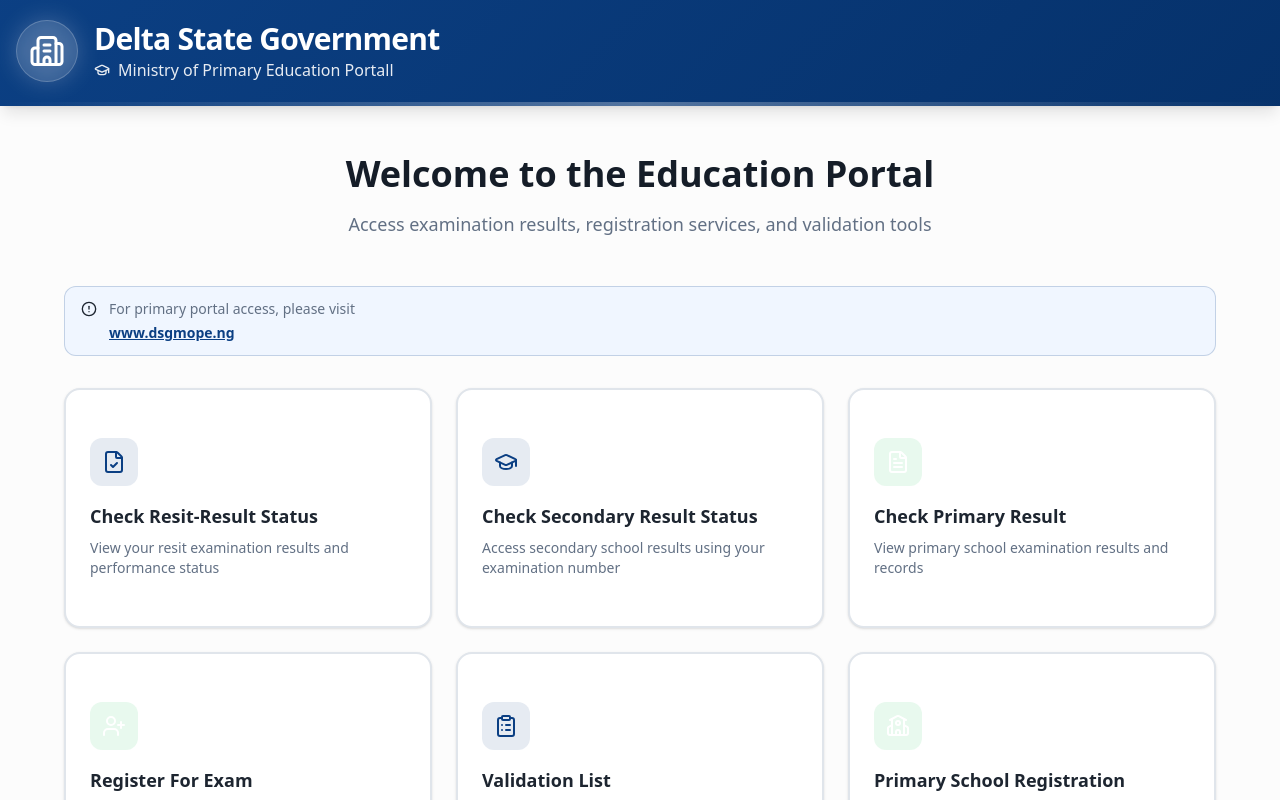
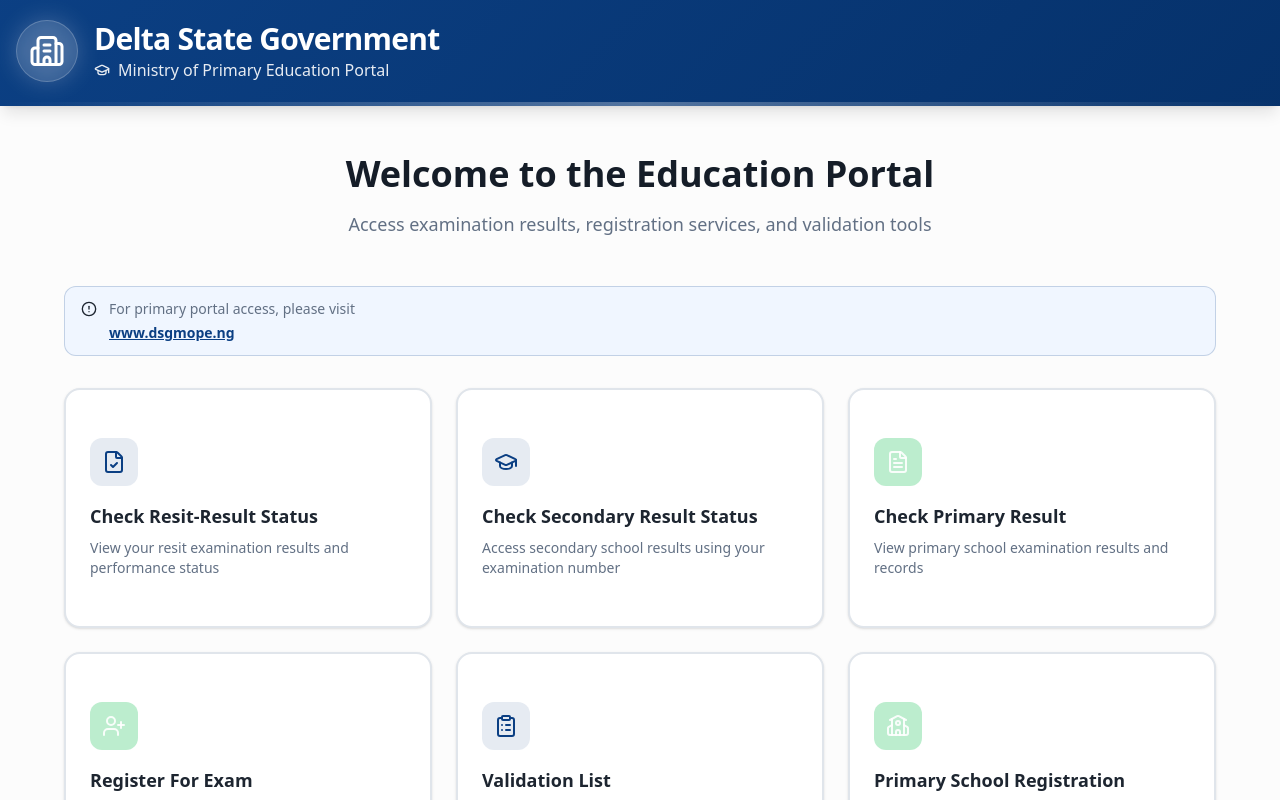
Before and after one commit to dubyyy/delta_state_result_checker, a Next.js app: page / in a window 1280 px wide. Shown: the top 800 px of the page. Built offline with nearby package versions, Linux system fonts and the light colour scheme.

Commit message:
second commit

```diff
--- a/app/(public)/components/Header.tsx
+++ b/app/(public)/components/Header.tsx
@@ -19,7 +19,7 @@
               </h1>
               <p className="text-xs md:text-sm lg:text-base opacity-90 flex items-center gap-2">
                 <GraduationCap className="h-3 w-3 md:h-4 md:w-4" />
-                Ministry of Primary Education Portall
+                Ministry of Primary Education Portal
               </p>
             </div>
           </Link>
--- a/app/(public)/components/ServiceCard.tsx
+++ b/app/(public)/components/ServiceCard.tsx
@@ -23,12 +23,12 @@
         <CardContent className="p-6">
           <div
             className={`inline-flex p-3 rounded-lg mb-4 ${
-              variant === "primary" ? "bg-primary/10" : "bg-secondary/10"
+              variant === "primary" ? "bg-primary/10" : "bg-secondary/30"
             }`}
           >
             <Icon
               className={`h-6 w-6 ${
-                variant === "primary" ? "text-primary" : "text-secondary-foreground"
+                variant === "primary" ? "text-primary" : "text-secondary-foreground/90"
               }`}
             />
           </div>
```
